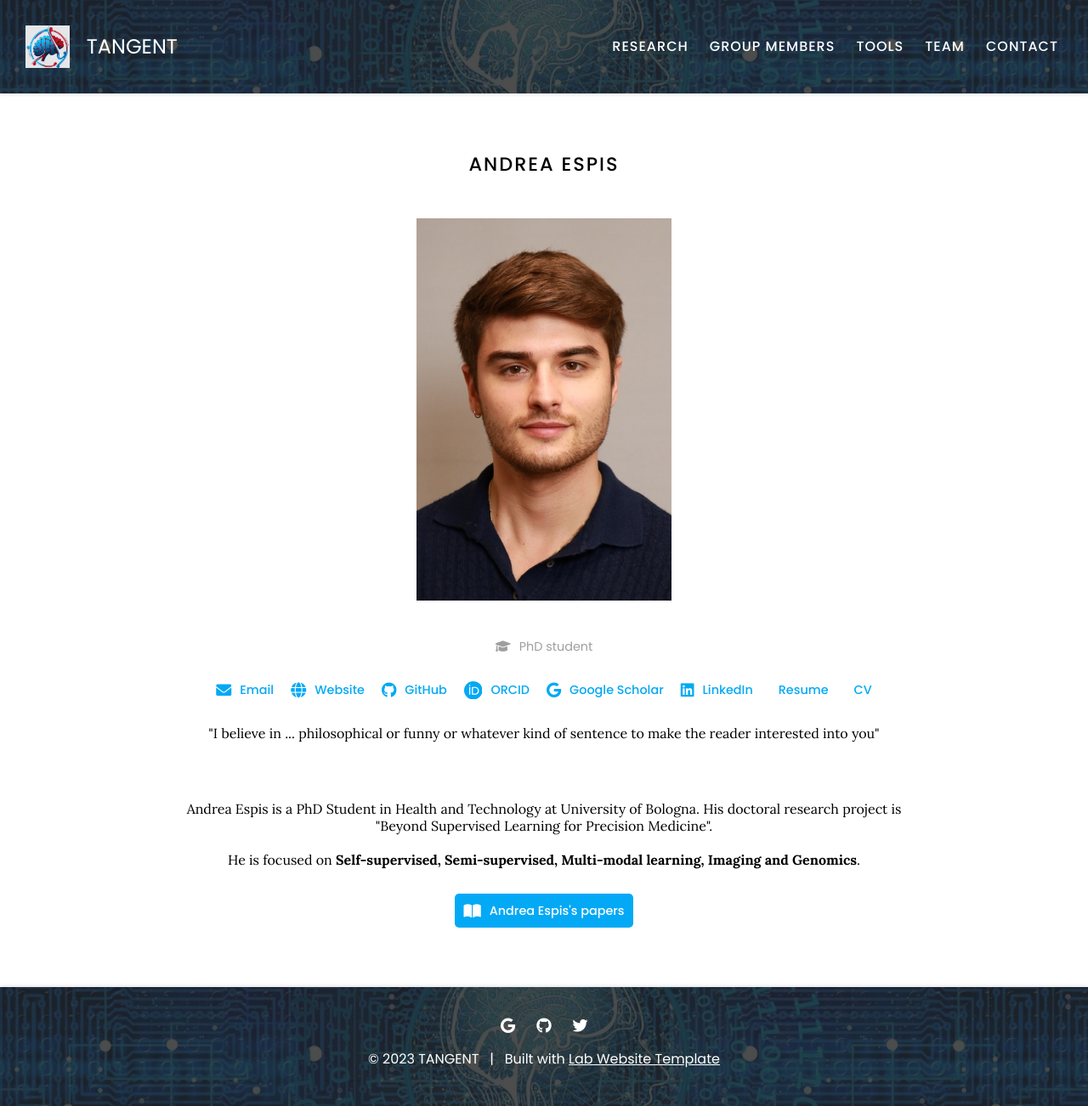
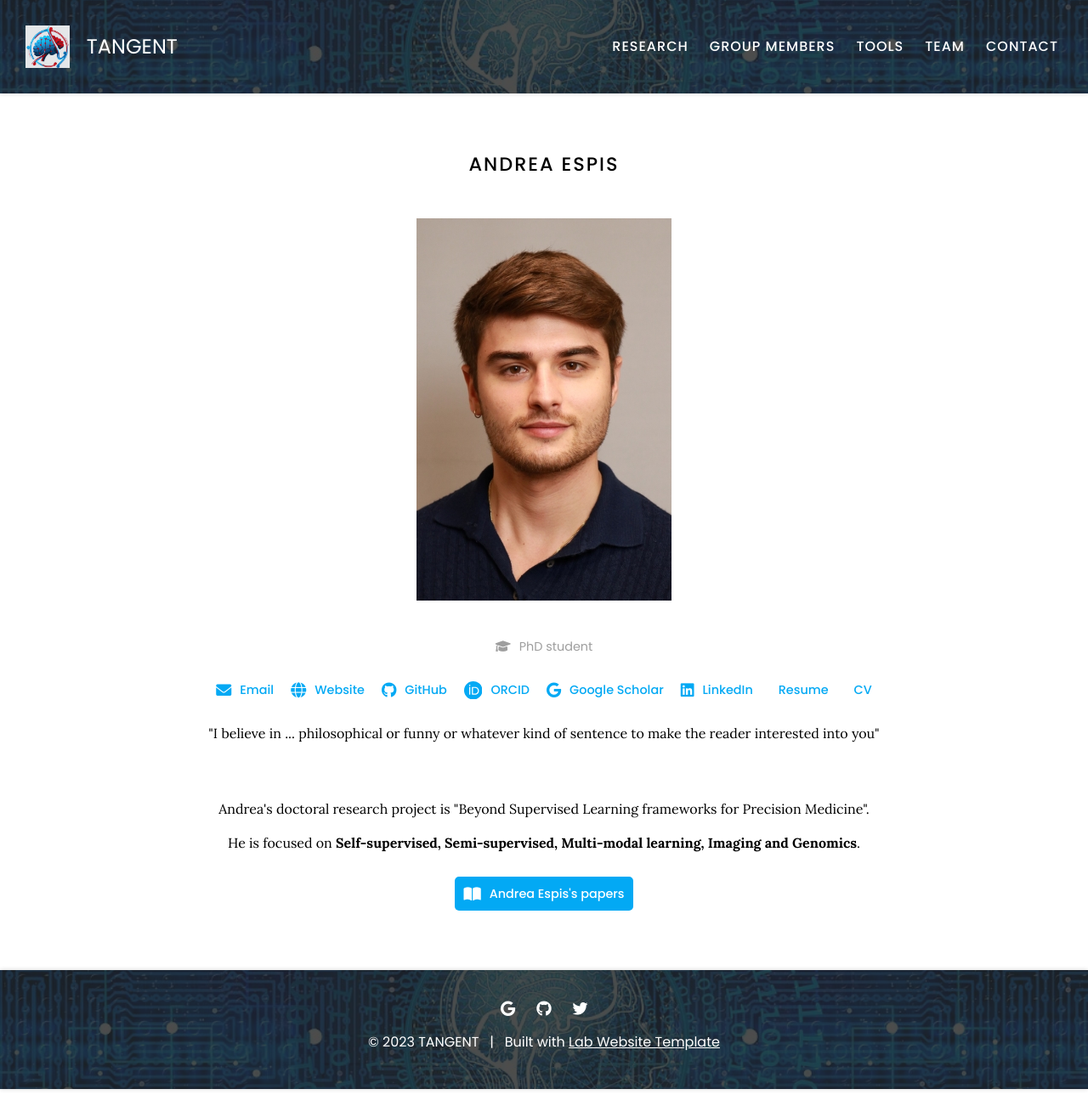
Before and after one commit to riccardoscheda/riccardoscheda.github.io, a Jekyll site: the page built from _members/andrea_espis.md, in a window 1280 px wide. Shown: the whole page at 85% size. Built offline with Jekyll 4.4.1, drawn with Linux system fonts in a browser that asks for light colours.

Commit message:
Update andrea_espis.md

```diff
--- a/_members/andrea_espis.md
+++ b/_members/andrea_espis.md
@@ -21,5 +21,4 @@ links:
 ---
 
 <center>"I believe in ... philosophical or funny or whatever kind of sentence to make the reader interested into you"</center><br>
-
-<center>Andrea Espis is a PhD Student in Health and Technology at University of Bologna. His doctoral research project is "Beyond Supervised Learning for Precision Medicine". <br><br>He is focused on <b>Self-supervised, Semi-supervised, Multi-modal learning, Imaging and Genomics</b>.</center>
+<center>Andrea's doctoral research project is "Beyond Supervised Learning frameworks for Precision Medicine". <br><br>He is focused on <b>Self-supervised, Semi-supervised, Multi-modal learning, Imaging and Genomics</b>.</center>
```
